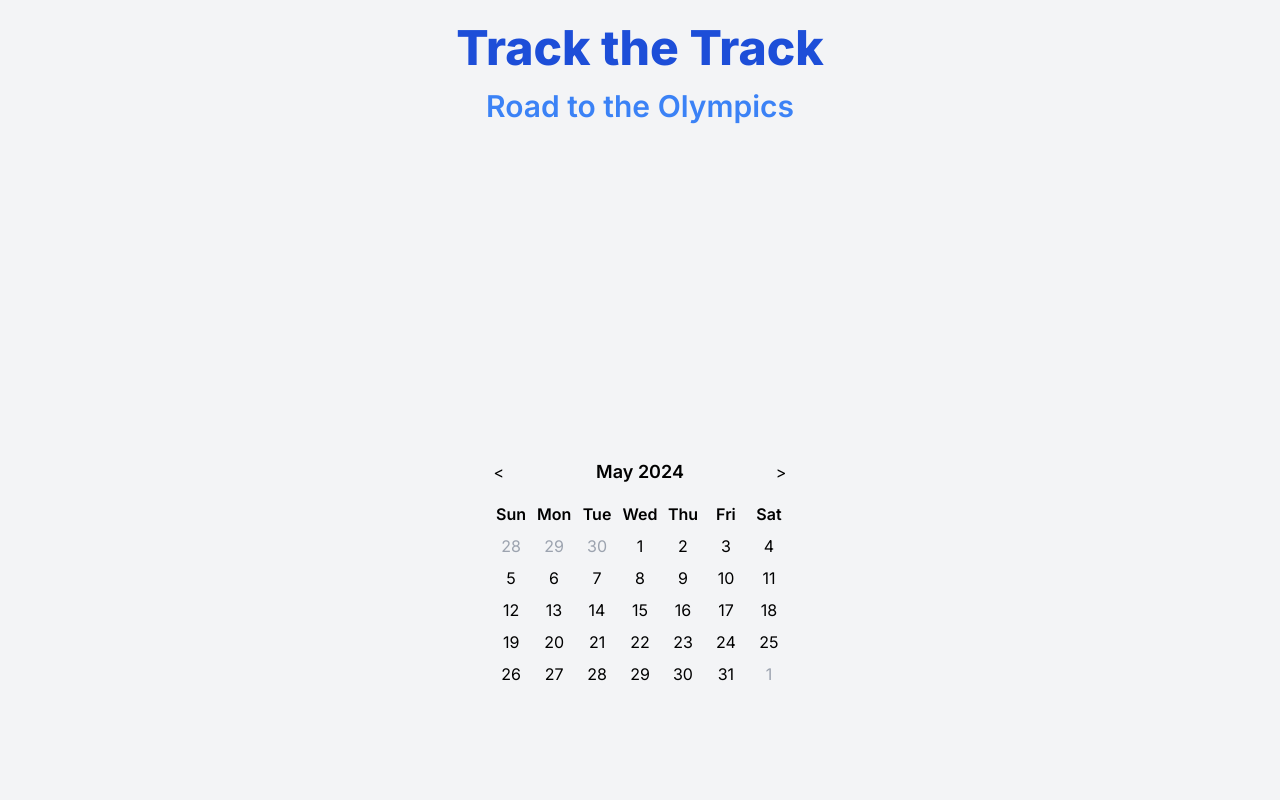
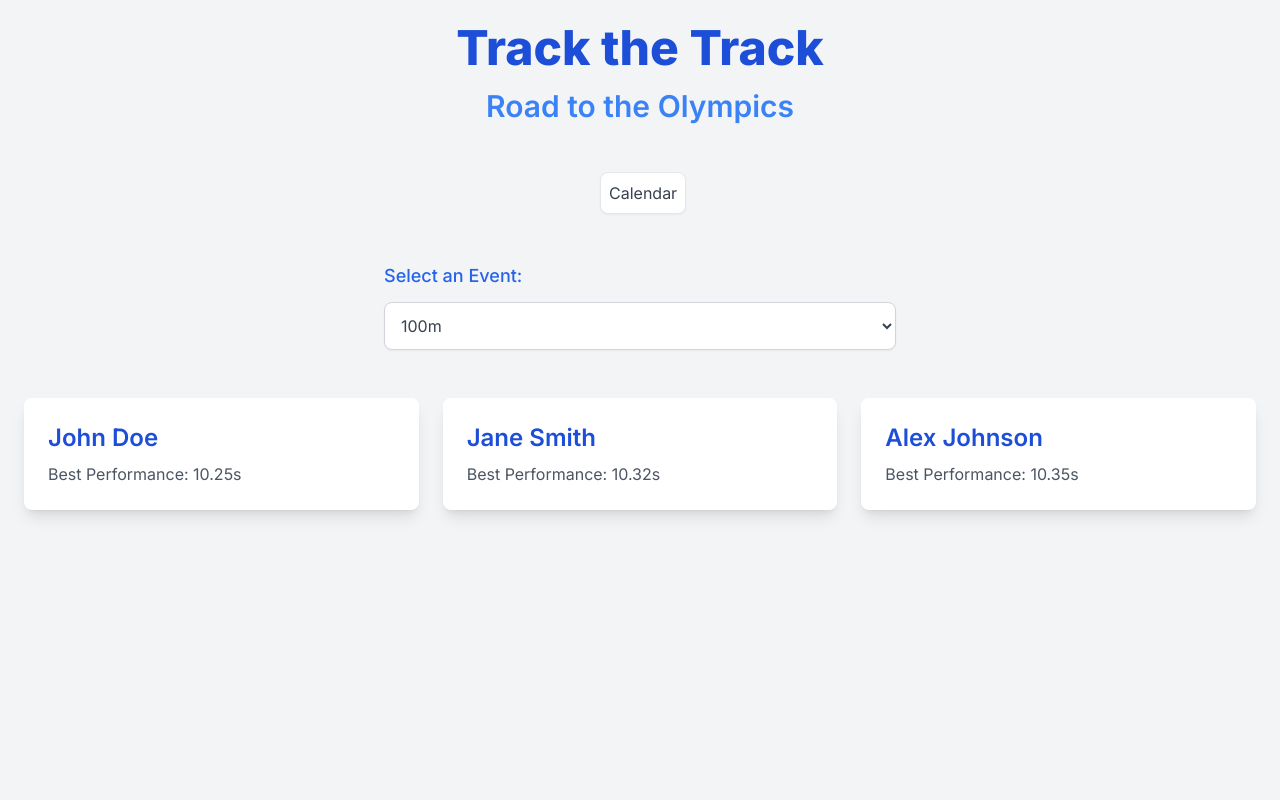
Before and after one commit to sohumgaitonde/trackthetrack, a Next.js app in the folder trackthetrack/: page / in a window 1280 px wide. Shown: the top 800 px of the page. Built offline with nearby package versions, Linux system fonts and the light colour scheme.

Commit message:
Center the calendar button

```diff
--- a/trackthetrack/app/page.tsx
+++ b/trackthetrack/app/page.tsx
@@ -182,11 +182,13 @@
           Road to the Olympics
         </h2>
       </header>
-      <section className="calendar">
-        <div className="max-w-lg mx-auto">
-          <Calendar />
+      <section className="mb-12">
+        <div className="max-w-20 mx-auto">
+          {/* <Calendar /> */}
           <a href="destination.html">
-            <button>Calendar</button>
+            <button className='block p-2 border rounded-lg bg-white shadow-sm text-gray-700 focus:ring-blue-500 focus:border-blue-500'>
+              Calendar
+              </button>
           </a>
         </div>
       </section>
```
